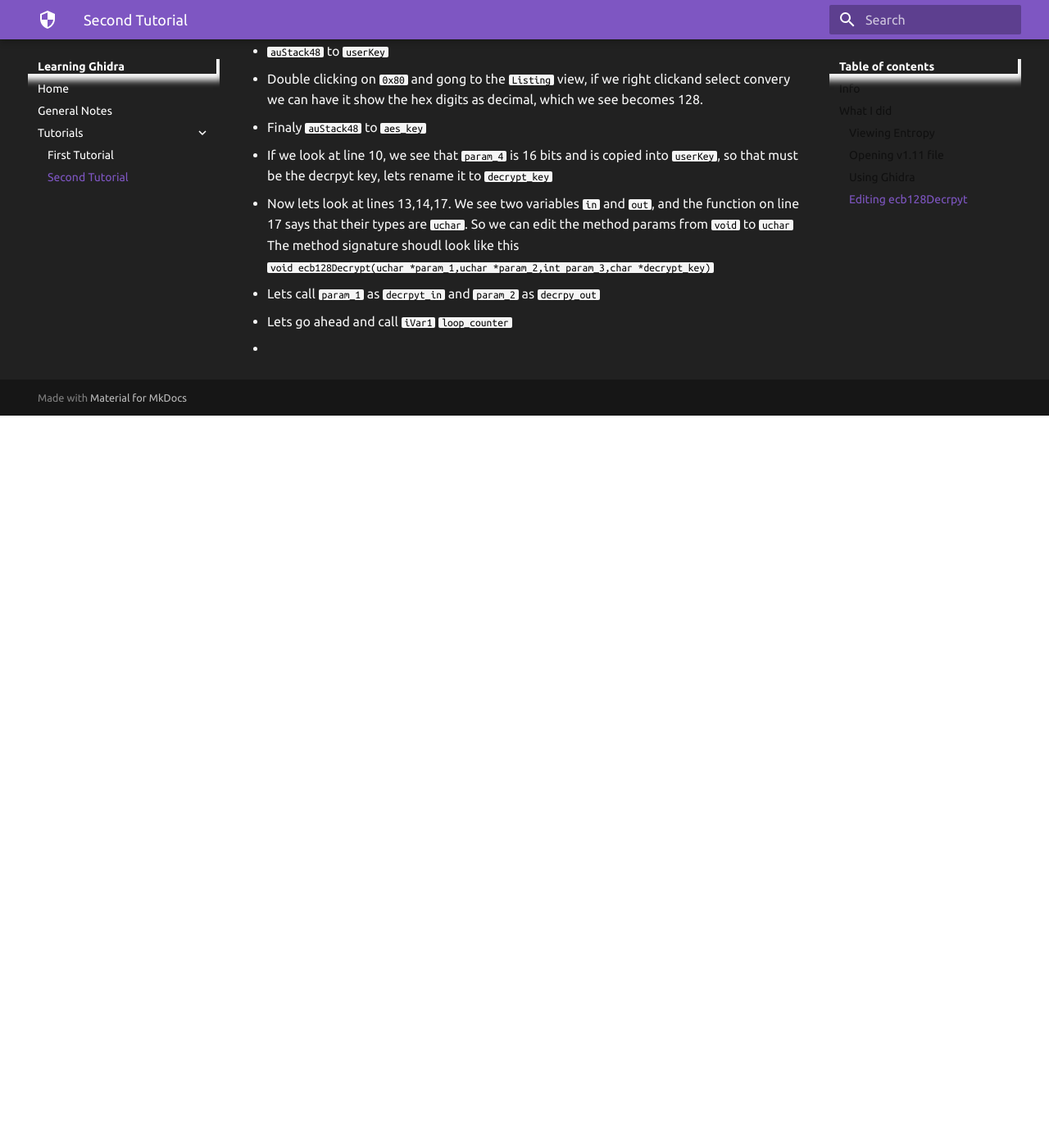
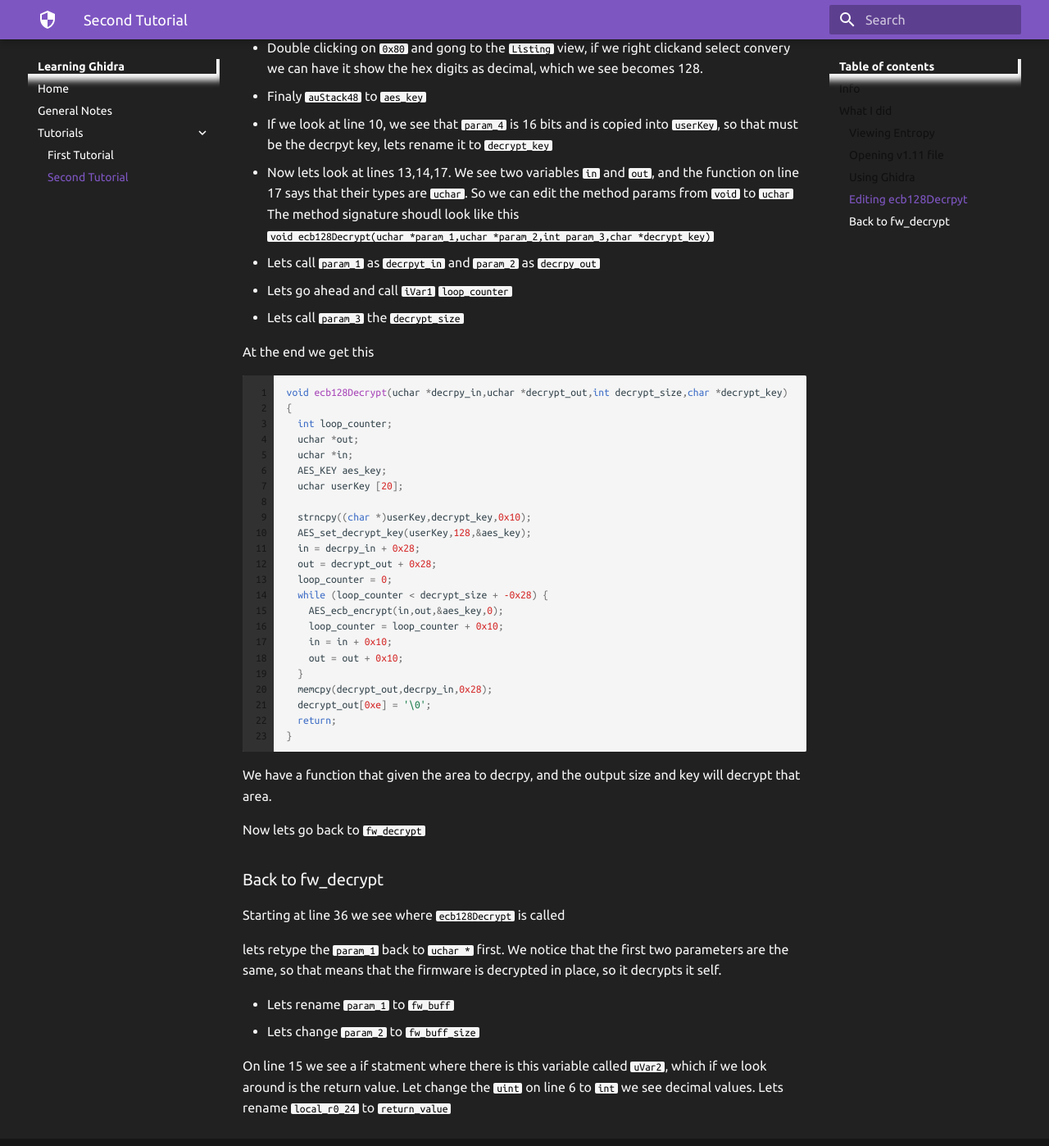
Before and after one commit to ShahNafis/learning-ghidra, an MkDocs documentation site: the page built from docs/tutorials/second-tutorial/second-tutorial.md, in a window 1280 px wide and 1400 px high, scrolled down 4700 px. Shown: the whole window at 82% size. Built offline with MkDocs 1.6.1 and Material for MkDocs 9.7.7, drawn with Linux system fonts in a browser that asks for light colours; before the commit the page ends 5207 px from its top, so only the background shows below that; some of the changed text lies outside the part shown.

Commit message:
added codehighlighting for mkdocs, and more stuff for 2nd tutorial

````diff
--- a/docs/tutorials/second-tutorial/second-tutorial.md
+++ b/docs/tutorials/second-tutorial/second-tutorial.md
@@ -180,4 +180,51 @@
 `void ecb128Decrypt(uchar *param_1,uchar *param_2,int param_3,char *decrypt_key)`
 - Lets call `param_1` as `decrpyt_in` and `param_2` as `decrpy_out`
 - Lets go ahead and call `iVar1` `loop_counter`
--
+- Lets call `param_3` the `decrypt_size`
+
+At the end we get this
+
+```c
+void ecb128Decrypt(uchar *decrpy_in,uchar *decrypt_out,int decrypt_size,char *decrypt_key)
+{
+  int loop_counter;
+  uchar *out;
+  uchar *in;
+  AES_KEY aes_key;
+  uchar userKey [20];
+
+  strncpy((char *)userKey,decrypt_key,0x10);
+  AES_set_decrypt_key(userKey,128,&aes_key);
+  in = decrpy_in + 0x28;
+  out = decrypt_out + 0x28;
+  loop_counter = 0;
+  while (loop_counter < decrypt_size + -0x28) {
+    AES_ecb_encrypt(in,out,&aes_key,0);
+    loop_counter = loop_counter + 0x10;
+    in = in + 0x10;
+    out = out + 0x10;
+  }
+  memcpy(decrypt_out,decrpy_in,0x28);
+  decrypt_out[0xe] = '\0';
+  return;
+}
+```
+
+We have a function that given the area to decrpy, and the output size and key will decrypt that area.
+
+Now lets go back to `fw_decrypt`
+
+### Back to fw_decrypt
+
+Starting at line 36 we see where `ecb128Decrypt` is called
+
+lets retype the `param_1` back to `uchar *` first. We notice that the first two
+parameters are the same, so that means that the firmware is decrypted in place,
+so it decrypts it self.
+
+- Lets rename `param_1` to `fw_buff`
+- Lets change `param_2` to `fw_buff_size`
+
+On line 15 we see a if statment where there is this variable called `uVar2`,
+which if we look around is the return value. Let change the `uint` on line 6 to
+`int` we see decimal values. Lets rename `local_r0_24` to `return_value`
--- a/mkdocs.yml
+++ b/mkdocs.yml
@@ -20,6 +20,10 @@
     primary: 'deep purple'
     accent: 'purple'
 
+markdown_extensions:
+  - codehilite:
+      linenums: true
+
 extra_css:
   - stylesheets/dark_theme.css
   - stylesheets/codehilite.css
````
Also changed, not shown: 6 other files.
